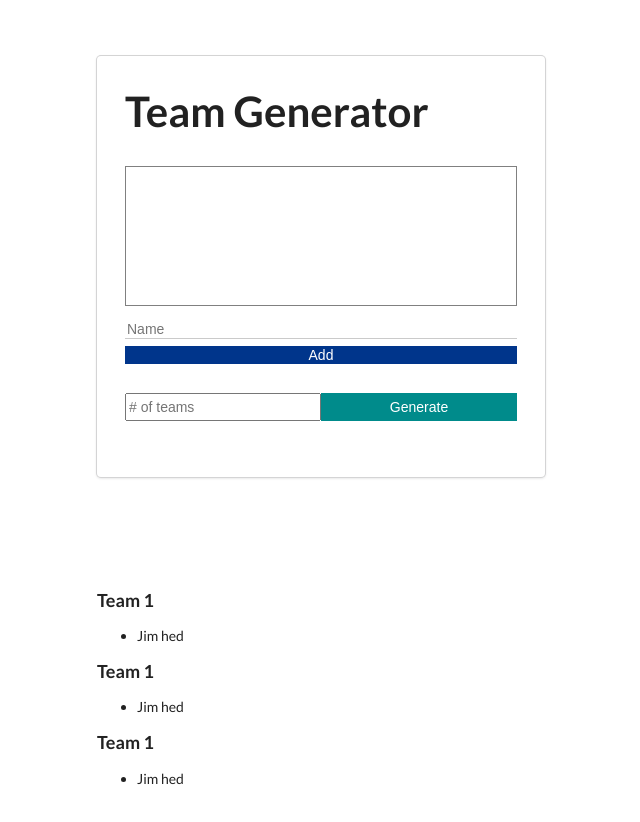
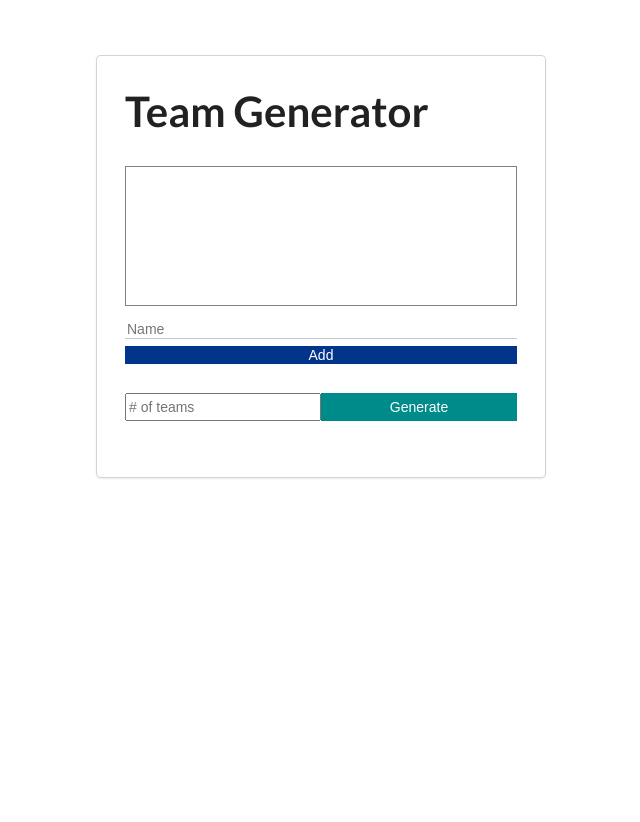
Before and after one commit to codingstart0/team-generator, an Angular app: page / in a window 1280 px wide. Shown: the top 822 px of the page, without its empty margins (319-959 px from the left). After the commit the page ends 800 px from the top, so only its background shows below. Built offline with nearby package versions, Linux system fonts and the light colour scheme.

Commit message:
Feature add app-team functionality to app.component

```diff
--- a/src/app/app.component.css
+++ b/src/app/app.component.css
@@ -59,19 +59,3 @@ h1 {
 .error-msg {
   color: red;
 }
-
-li {
-  list-style: none;
-  font-size: 1.25rem;
-  margin-bottom: 0.5rem;
-}
-
-.teams-container {
-  margin-bottom: 1rem;
-}
-
-.team-container ul{
-  border: 0.1rem solid rgba(128, 128, 128, 0.418);
-  margin: 0;
-  padding: 0.5rem;
-}
--- a/src/app/app.component.html
+++ b/src/app/app.component.html
@@ -32,11 +32,7 @@
   </div>
 </div>
 
-<div  class="container">
-  <app-team></app-team>
-  <app-team></app-team>
-  <app-team></app-team>
-
+<div *ngIf="teams.length" class="container">
+  <app-team *ngFor="let team of teams; let i = index" [team]="team" [index]="i">
+  </app-team>
 </div>
-
-<!-- works here -->
--- a/src/app/app.component.ts
+++ b/src/app/app.component.ts
@@ -6,7 +6,7 @@ import { TeamComponent } from './team/team.component';
 @Component({
   selector: 'app-root',
   standalone: true,
-  imports: [TeamComponent, NgFor],
+  imports: [TeamComponent, NgFor, NgIf],
   templateUrl: './app.component.html',
   styleUrl: './app.component.css',
 })
--- a/src/app/team/team.component.css
+++ b/src/app/team/team.component.css
@@ -0,0 +1,9 @@
+.teams-container {
+  margin-bottom: 1rem;
+}
+
+.teams-container ul{
+  border: 0.1rem solid rgba(128, 128, 128, 0.418);
+  margin: 0;
+  padding: 0.5rem;
+}
--- a/src/app/team/team.component.html
+++ b/src/app/team/team.component.html
@@ -1,6 +1,6 @@
 <div  class='teams-container'>
-  <h3>Team 1</h3>
+  <h3>Team {{ index + 1 }}</h3>
   <ul >
-    <li > Jim hed</li>
+    <li *ngFor='let member of team'>{{ member }}</li>
   </ul>
 </div>
--- a/src/app/team/team.component.ts
+++ b/src/app/team/team.component.ts
@@ -1,4 +1,4 @@
-import { Component } from '@angular/core';
+import { Component, OnInit, Input, input  } from '@angular/core';
 import { CommonModule } from '@angular/common';
 
 @Component({
@@ -8,6 +8,10 @@ import { CommonModule } from '@angular/common';
   templateUrl: './team.component.html',
   styleUrls: ['./team.component.css']
 })
-export class TeamComponent {
+export class TeamComponent implements OnInit {
+@Input() team: string[] = [];
+@Input() index = 0;
 
+constructor(){}
+  ngOnInit(): void {}
 }
--- a/src/styles.css
+++ b/src/styles.css
@@ -1 +1,7 @@
 @import "semantic-ui-css/semantic.css";
+
+li {
+  list-style: none;
+  font-size: 1.25rem;
+  margin-bottom: 0.5rem;
+}
```
